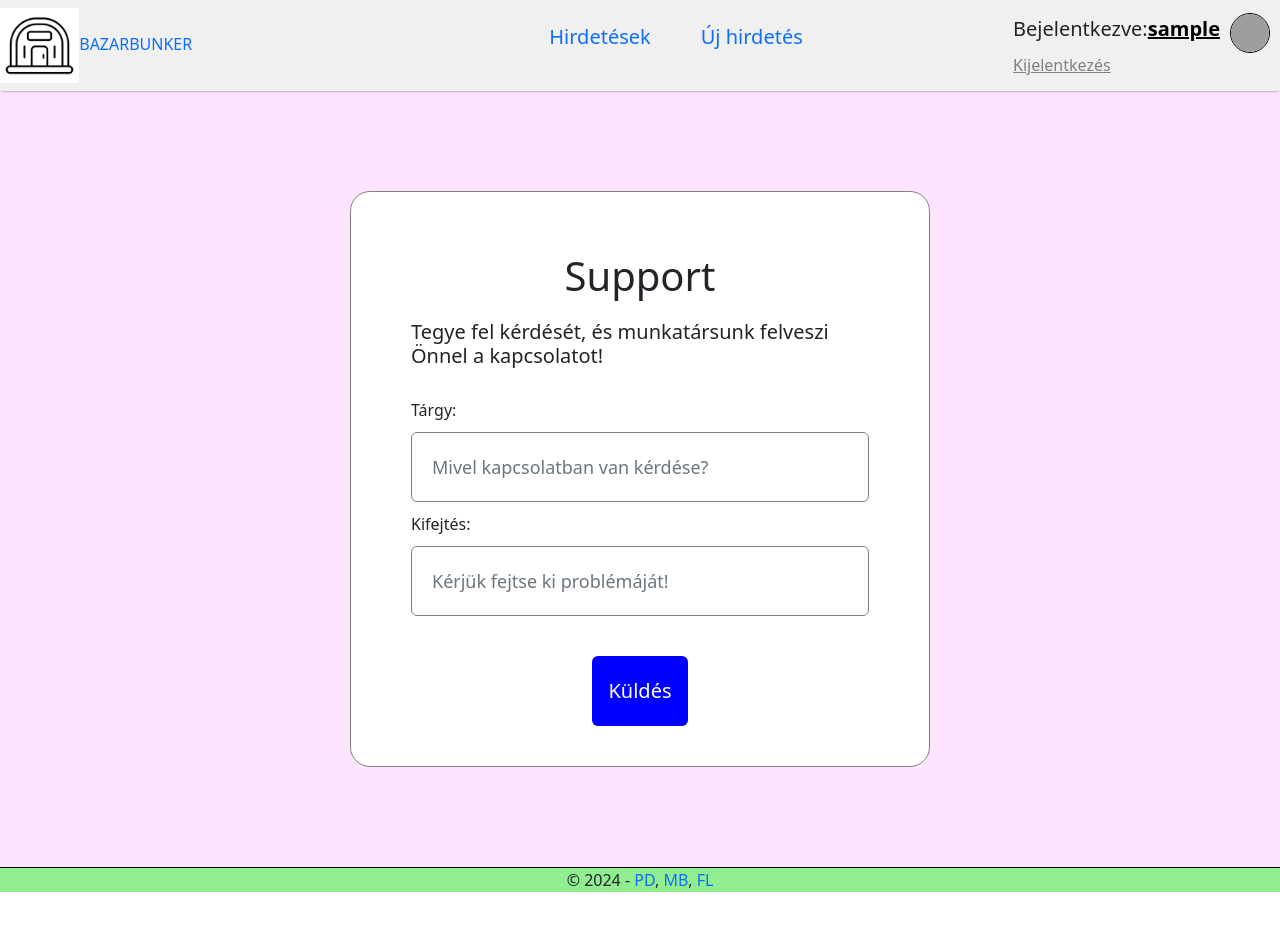
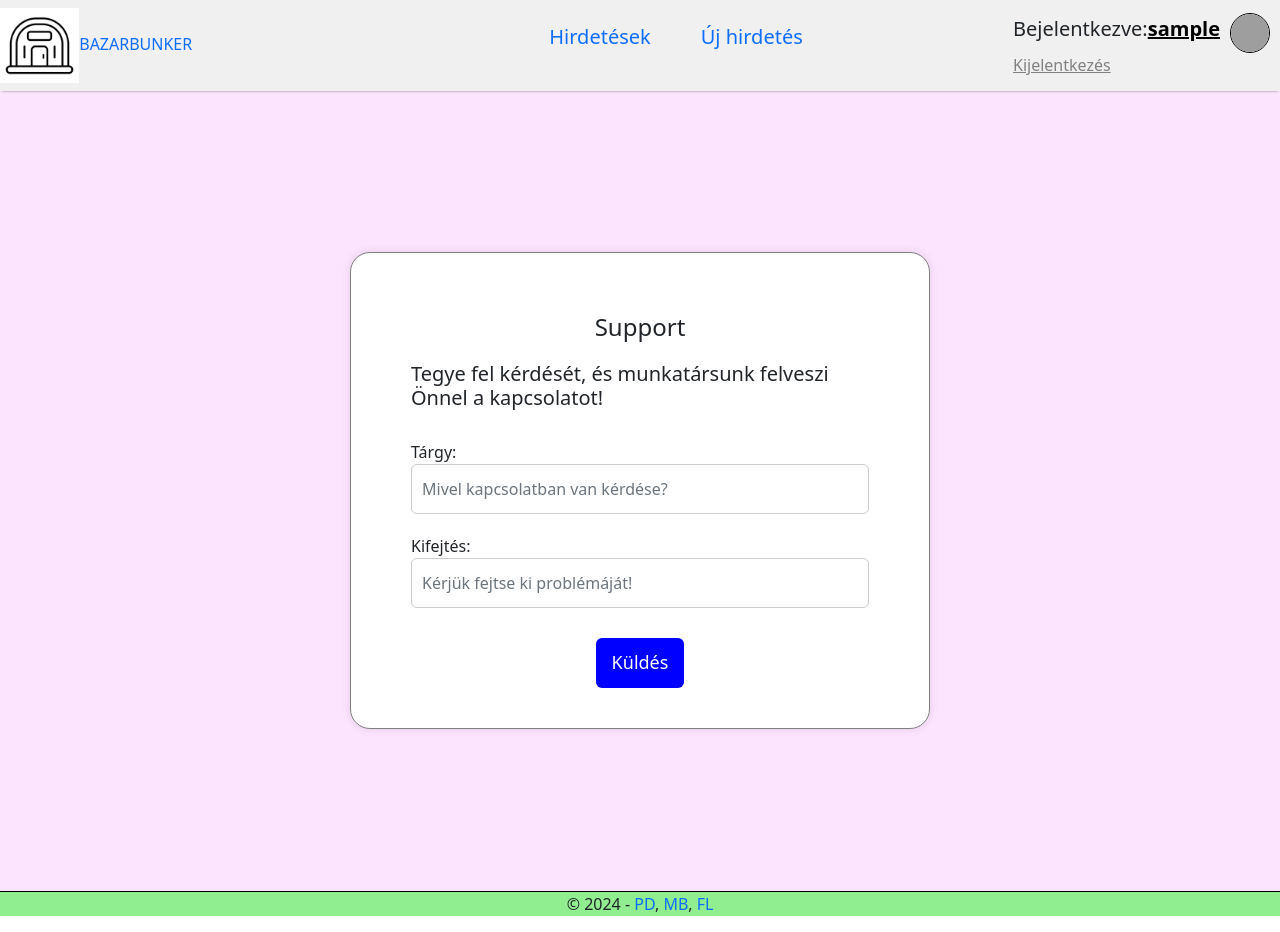
Before and after one commit to farkaslevente/14AA-D-BazarBunker, a React (Create React App) app in the folder frontend_new/: page /support in a window 1280 px wide. Before the commit the page ends 908 px from the top, so only its background shows below. Built offline with nearby package versions, Linux system fonts and the light colour scheme; sample sign-in values are in the browser's storage; grey boxes are pictures that could not be loaded.

Commit message:
Matching page designs + '/ujjelszo' added to private routes

```diff
--- a/frontend_new/src/App.js
+++ b/frontend_new/src/App.js
@@ -37,12 +37,13 @@ function App() {
 
           <Route path='/elfelejtettjelszo' element={<PasswordResetPage />} />
           <Route path='/elfelejtettjelszobejelentkezes' element={<ResetPasswordLogin />} />
-          <Route path='/ujjelszo' element={<NewPasswordPage />} />
 
           <Route path='/hirdetesek' element={<AllAdsPage />} />
           <Route path='/hirdetes/:id' element={<AdDetailsPage />} />
 
           <Route element={<PrivateRoutes />}>
+            <Route path='/ujjelszo' element={<NewPasswordPage />} />
+
             <Route path='/ujhirdetes' element={<NewAdPage />} />
             <Route path='/sajathirdetesek' element={<OwnAdsPage />} />
 
--- a/frontend_new/src/Pages/CSS/PasswordResetPage.css
+++ b/frontend_new/src/Pages/CSS/PasswordResetPage.css
@@ -12,10 +12,11 @@
 .passwordreset-container {
     width: 580px;
     background: white;
-    margin: auto;
     padding: 40px 60px;
     border: 1px solid gray;
     border-radius: 20px;
+    box-shadow: 0 0 10px rgba(0, 0, 0, 0.1);
+    margin: auto;
 }
 
 .passwordreset-container h1 {
@@ -25,31 +26,27 @@
 }
 
 .passwordreset-fields {
-    display: flex;
-    flex-direction: column;
-    gap: 10px;
     margin-top: 30px;
 }
 
 .passwordreset-fields input {
     height: 50px;
     width: 100%;
-    padding-left: 20px;
-    border: 1px solid gray;
-    outline: none;
-    color: black;
-    font-size: 18px;
+    padding: 10px;
+    margin-bottom: 20px;
+    border: 1px solid #ccc;
+    border-radius: 5px;
+    font-size: 16px;
 }
 
 .passwordreset-container button {
     width: 100%;
     height: 50px;
+    background: blue;
     color: white;
-    background: blue;
-    margin-top: 30px;
     border: none;
-    font-size: 16px;
-    font-weight: 500;
+    border-radius: 5px;
+    font-size: 18px;
     cursor: pointer;
 }
 
@@ -82,7 +79,7 @@ label {
 
     .passwordreset-fields input {
         height: 40px;
-        font-size: 16px;
+        font-size: 14px;
     }
 
     .passwordreset-container button {
--- a/frontend_new/src/Pages/CSS/RegisterPage.css
+++ b/frontend_new/src/Pages/CSS/RegisterPage.css
@@ -10,46 +10,47 @@
 }
 
 .register-container {
-    width: 600px;
+    width: 580px;
     background: white;
-    margin: auto;
     padding: 40px 60px;
     border: 1px solid gray;
     border-radius: 20px;
+    box-shadow: 0 0 10px rgba(0, 0, 0, 0.1);
 }
 
 .register-container h1 {
-    margin: 20px 0px;
+    margin-bottom: 20px;
     text-align: center;
     font-size: 24px;
 }
 
 .register-fields {
-    display: flex;
-    flex-direction: column;
-    gap: 10px;
     margin-top: 30px;
 }
 
+.register-fields label {
+    display: block;
+    margin-bottom: 5px;
+}
+
 .register-fields input {
+    width: 100%;
     height: 50px;
-    width: 100%;
-    padding-left: 20px;
-    border: 1px solid gray;
-    outline: none;
-    color: black;
-    font-size: 18px;
+    padding: 10px;
+    margin-bottom: 20px;
+    border: 1px solid #ccc;
+    border-radius: 5px;
+    font-size: 16px;
 }
 
 .register-container button {
-    width: 50%;
+    width: 100%;
     height: 50px;
+    background: blue;
     color: white;
-    background: blue;
-    margin-top: 30px;
     border: none;
-    font-size: 20px;
-    font-weight: 500;
+    border-radius: 5px;
+    font-size: 18px;
     cursor: pointer;
 }
 
@@ -69,10 +70,6 @@ form {
     padding-right: 0px;
 }
 
-label {
-    font-weight: 500;
-}
-
 @media (max-width: 768px) {
     .register-container {
         width: 90%;
@@ -86,15 +83,15 @@ label {
 
     .register-fields input {
         height: 40px;
-        font-size: 16px;
+        font-size: 14px;
     }
 
     .register-container button {
         height: 40px;
-        font-size: 18px;
+        font-size: 16px;
     }
 
     .register-signup {
-        font-size: 16px;
+        font-size: 14px;
     }
 }
--- a/frontend_new/src/Pages/CSS/ResetPasswordLogin.css
+++ b/frontend_new/src/Pages/CSS/ResetPasswordLogin.css
@@ -16,6 +16,7 @@
     padding: 40px 60px;
     border: 1px solid gray;
     border-radius: 20px;
+    box-shadow: 0 0 10px rgba(0, 0, 0, 0.1);
 }
 
 .passwordresetlogin-container h1 {
@@ -25,30 +26,27 @@
 }
 
 .passwordresetlogin-fields {
-    display: flex;
-    flex-direction: column;
-    gap: 10px;
     margin-top: 30px;
 }
 
 .passwordresetlogin-fields input {
     height: 50px;
     width: 100%;
-    padding-left: 20px;
-    border: 1px solid gray;
-    outline: none;
-    color: black;
+    padding: 10px;
+    margin-bottom: 20px;
+    border: 1px solid #ccc;
+    border-radius: 5px;
     font-size: 18px;
 }
 
 .passwordresetlogin-container button {
-    width: 50%;
+    width: 100%;
     height: 50px;
+    background: blue;
     color: white;
-    background: blue;
-    margin-top: 30px;
     border: none;
-    font-size: 16px;
+    border-radius: 5px;
+    font-size: 18px;
     font-weight: 500;
     cursor: pointer;
 }
--- a/frontend_new/src/Pages/CSS/SupportPage.css
+++ b/frontend_new/src/Pages/CSS/SupportPage.css
@@ -1,76 +1,73 @@
 .supportpage {
   width: 100%;
-  height: 100%;
+  min-height: 100vh;
   background: #fce3fe;
-  padding-left: 20px;
-  padding-right: 20px;
-  padding-top: 100px;
-  padding-bottom: 100px;
+  padding-top: 50px;
+  padding-bottom: 50px;
+  display: flex;
+  justify-content: center;
+  align-items: center;
 }
 
 .support-container {
-  width: 100%;
-  max-width: 580px;
-  height: fit-content;
+  width: 580px;
   background: white;
-  margin: auto;
   padding: 40px 60px;
   border: 1px solid gray;
   border-radius: 20px;
+  box-shadow: 0 0 10px rgba(0, 0, 0, 0.1);
+  margin: auto;
 }
 
 .support-container h1 {
   margin: 20px 0px;
+  text-align: center;
+  font-size: 24px;
 }
 
 .support-fields {
-  display: flex;
-  flex-direction: column;
-  gap: 10px;
   margin-top: 30px;
 }
 
 .support-fields input {
-  height: 70px;
+  height: 50px;
   width: 100%;
-  padding-left: 20px;
-  border: 1px solid gray;
-  outline: none;
-  color: black;
-  font-size: 18px;
+  padding: 10px;
+  margin-bottom: 20px;
+  border: 1px solid #ccc;
+  border-radius: 5px;
+  font-size: 16px;
 }
 
 .support-container button {
   width: 100%;
-  height: 70px;
+  height: 50px;
+  background: blue;
   color: white;
-  background: blue;
-  margin-top: 30px;
   border: none;
-  font-size: 20px;
-  font-weight: 500;
+  border-radius: 5px;
+  font-size: 18px;
   cursor: pointer;
 }
 
 @media screen and (max-width: 768px) {
   .support-container {
-    padding: 20px;
+      width: 90%;
+      max-width: 400px;
+      padding: 30px;
   }
 
   .support-container h1 {
-    font-size: 24px;
+      font-size: 20px;
   }
 
-  .support-container h5 {
-    font-size: 16px;
+  .support-fields input {
+      height: 40px;
+      font-size: 14px;
   }
 
   .support-container button {
-    font-size: 16px;
-  }
-
-  .support-fields input {
-    height: 50px;
-    font-size: 14px;
+      height: 40px;
+      font-size: 16px;
   }
 }
--- a/frontend_new/src/Pages/LoginPage.jsx
+++ b/frontend_new/src/Pages/LoginPage.jsx
@@ -57,7 +57,7 @@ export const LoginPage = () => {
                         <label htmlFor="password">Jelszó</label>
                         <input className='rounded' type="password" id='password' autoComplete='off' required placeholder='Jelszó' value={password} onChange={(e) => setPassword(e.target.value)} />
                     </div>
-                    {error && <div className="errors">{error}</div>}
+                    {error && <div className="errors" style={{marginBottom: '10px'}}>{error}</div>}
                     <div style={{textAlign: 'center'}}>
                         <button className='rounded' type='submit'>Bejelentkezés</button>
                         <p className="login-signup">Még nincs fiókja? <a href='/regisztracio'>Hozzon létre egyet!</a></p>
--- a/frontend_new/src/Pages/NewPasswordPage.jsx
+++ b/frontend_new/src/Pages/NewPasswordPage.jsx
@@ -32,7 +32,7 @@ export const NewPasswordPage = () => {
                 <h1>Új jelszó megadása</h1>
                 <form className='form' onSubmit={handleSubmit}>
                     <div className="newpassword-fields">
-                        <label htmlFor="newpassword">Új jelszó</label>
+                        <label htmlFor="newpassword" style={{marginBottom: '10px'}}>Új jelszó</label>
                         <input className='rounded' type="password" id='newpassword' autoComplete='off' required placeholder='Új jelszó (8-25 karakter)' minLength={8} maxLength={25} value={password} onChange={(e) => setPassword(e.target.value)} />
                         {successMessage && <div style={{textAlign: 'center'}}>
                             <p style={{color: 'green'}}>{successMessage}</p>
--- a/frontend_new/src/Pages/RegisterPage.jsx
+++ b/frontend_new/src/Pages/RegisterPage.jsx
@@ -63,10 +63,6 @@ export const RegisterPage = () => {
                             <label htmlFor='phone' className='form-label'>Telefonszám:</label>
                             <input type='tel' required className='form-input rounded' id='phone' placeholder='06309418328'
                                 value={phone} onChange={(e) => setPhone(e.target.value)} autoComplete='off' minLength={11} maxLength={11} />
-
-                            {/* <label htmlFor='email' className='form-label'>Vármegye:</label>
-                                <input type='email' required className='form-input' id='email' placeholder='email@email.com'
-                                    value={email} onChange={(e) => setEmail(e.target.value)} autoComplete='off'/> */}
                         </div>
                         <div style={{textAlign: 'center'}}>
                             <button type='submit' className='btn rounded' style={{ border: '1px solid black' }}>Regisztráció</button>
```
Also changed, not shown: frontend_new/src/Pages/CSS/NewPasswordPage.css (+13 -15 lines).
